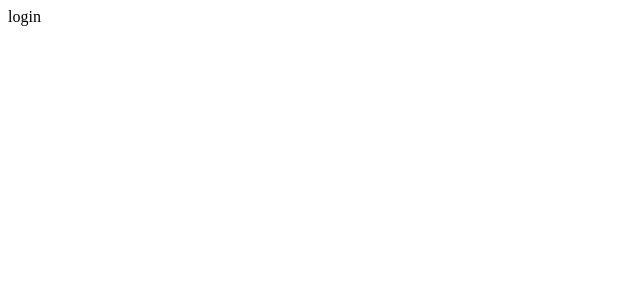
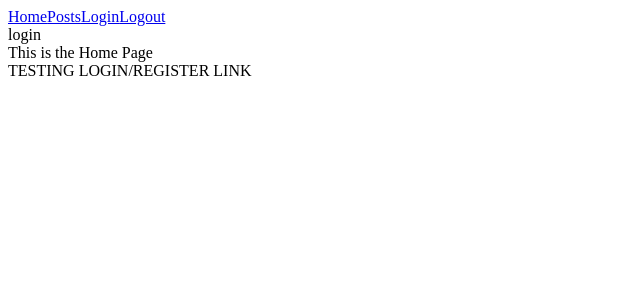
Before and after one commit to gavinstark81/strangers-things, a React (Create React App) app: page / in a window 1280 px wide. Shown: the top 300 px of the page, without its empty margins (0-640 px from the left). Built offline with nearby package versions, Linux system fonts and the light colour scheme.

Commit message:
Worked on navbar and login

```diff
--- a/src/App.jsx
+++ b/src/App.jsx
@@ -1,12 +1,14 @@
-import { Posts, Login } from "components";
+import { Posts, Login, NavBar, Register } from "components";
 import { Routes, Route } from "react-router-dom";
 
 export default function App() {
   return (
     <>
+      <NavBar />
       <Routes>
         <Route path="/" element={<Login />} />
         <Route path="/Posts" element={<Posts />} />
+        <Route path="/Login" element={<Login />} />
       </Routes>
     </>
   );
--- /dev/null
+++ b/src/api/apiRegister.js
@@ -0,0 +1,18 @@
+import login from "components/Login";
+
+//const url = https://strangers-things.herokuapp.com/api
+const url = "http://localhost:3000";
+
+export const createUser = async (name) => {
+  const response = await fetch(`${url}/api/login`, {
+    method: "POST",
+    headers: {
+      "Content-type": "application/json",
+    },
+    body: JSON.stringify({
+      name: name,
+    }),
+  });
+  const result = await response.json();
+  return result;
+};
--- a/src/components/Login.jsx
+++ b/src/components/Login.jsx
@@ -1,5 +1,12 @@
 import React from "react";
+import { Register } from "components";
 
 export default function login() {
-  return <div>login</div>;
+  return (
+    <>
+      <div>login</div>
+      <div>This is the Home Page</div>
+      <Register />
+    </>
+  );
 }
--- /dev/null
+++ b/src/components/NavBar.jsx
@@ -0,0 +1,15 @@
+import React from "react";
+import { Link } from "react-router-dom";
+
+export default function NavBar() {
+  return (
+    <nav>
+      <Link to="/">Home</Link>
+      <Link to="/Posts">Posts</Link>
+      <Link to="/Login">Login</Link>
+      <Link to="/Logout">Logout</Link>
+    </nav>
+  );
+}
+
+//navigate from home to posts... work on register, login after
--- a/src/components/Posts.jsx
+++ b/src/components/Posts.jsx
@@ -17,7 +17,11 @@ function Posts() {
   return (
     <div>
       {posts.map((post, index) => {
-        return <h4>{posts.data}</h4>;
+        return (
+          <h4 key={`Key: ${index}`} post={post}>
+            {post.title}
+          </h4>
+        );
       })}
     </div>
   );
--- a/src/components/Register.jsx
+++ b/src/components/Register.jsx
@@ -1,5 +1,21 @@
-import React from "react";
+import { createUser } from "api/apiRegister";
+import React, { useState } from "react";
+import { useNavigate } from "react-router-dom";
 
 export default function Register() {
-  return <div>Register</div>;
+  let navigate = useNavigate();
+
+  const [name, setName] = useState("");
+
+  return (
+    <div>
+      <div>TESTING LOGIN/REGISTER LINK</div>
+      <form
+        onSubmit={async (e) => {
+          e.preventDefault();
+          const result = await createUser(name);
+        }}
+      />
+    </div>
+  );
 }
--- a/src/components/index.js
+++ b/src/components/index.js
@@ -1,6 +1,7 @@
 export { default as Posts } from "./Posts";
 export { default as Login } from "./Login";
 // export { default as Delete } from "./Delete";
-// export { default as Logout } from "./Logout";
-// export { default as Register } from "./Register";
+export { default as Logout } from "./Logout";
+export { default as Register } from "./Register";
 // export { default as SinglePost } from "./SinglePost";
+export { default as NavBar } from "./NavBar";
```
